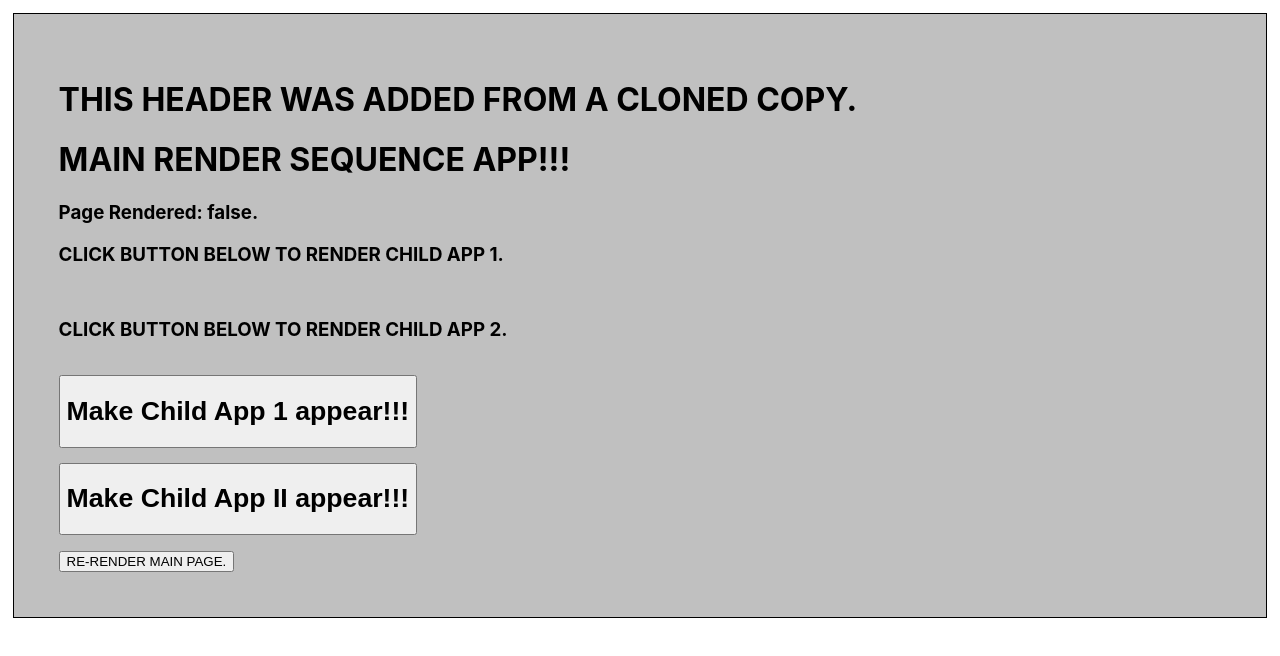
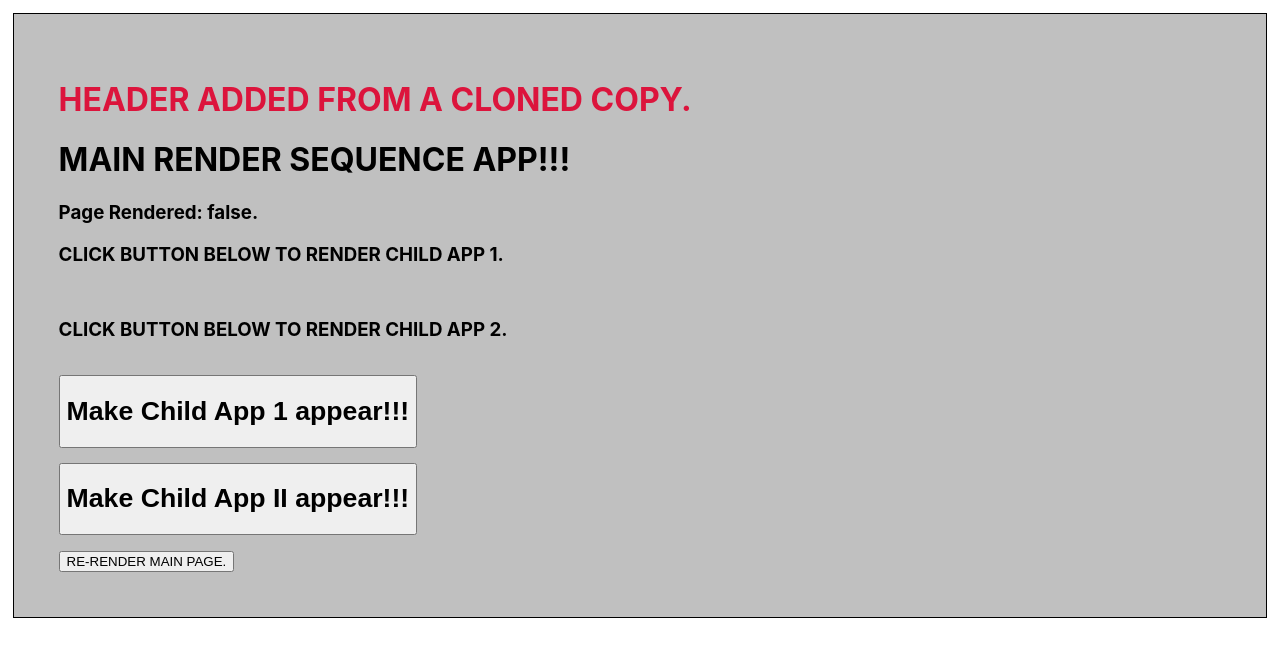
Before and after one commit to dho1115/ReactRenderOrder, a React (Create React App) app: page / in a window 1280 px wide. Shown: the top 656 px of the page. Built offline with nearby package versions, Linux system fonts and the light colour scheme.

Commit message:
FROM CLONED: Styled Header.js.

```diff
--- a/src/RenderSequence/Header.js
+++ b/src/RenderSequence/Header.js
@@ -3,7 +3,7 @@ import React from 'react'
 const Header = (props) => {
     return (
         <div>
-            <h1>THIS HEADER WAS ADDED FROM A CLONED COPY.</h1>
+            <h1 style={{color: 'crimson'}}>HEADER ADDED FROM A CLONED COPY.</h1>
         </div>
     )
 }
```
